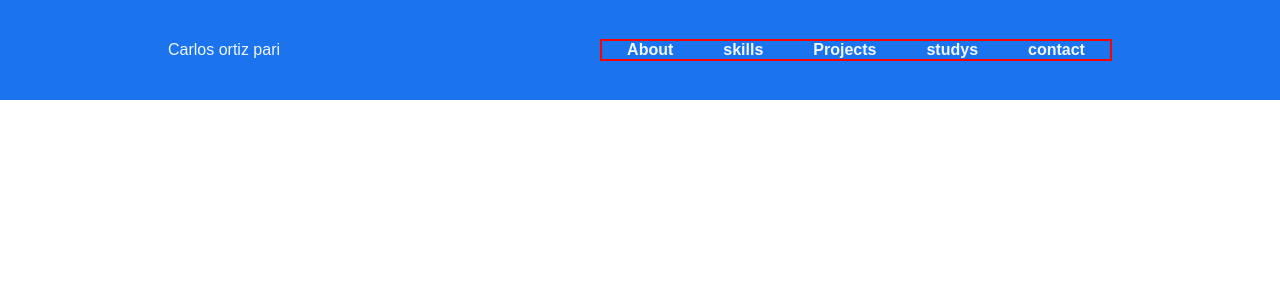
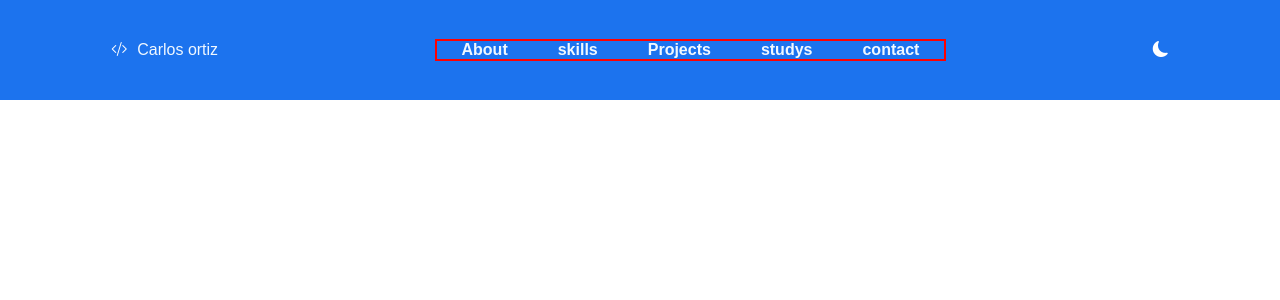
Before and after one commit to CARLOS-ORTIZ-2099/PORTAFOLIO, a React (Vite) app: page / in a window 1280 px wide. Shown: the top 300 px of the page. Built offline with nearby package versions, Linux system fonts and the light colour scheme.

Commit message:
se inseto mas iconos para el menu de navegacion

```diff
--- a/index.html
+++ b/index.html
@@ -3,6 +3,7 @@
   <head>
     <meta charset="UTF-8" />
     <link rel="icon" type="image/svg+xml" href="/vite.svg" />
+    <link rel="stylesheet" href="https://cdn.jsdelivr.net/npm/bootstrap-icons@1.11.3/font/bootstrap-icons.min.css">
     <meta name="viewport" content="width=device-width, initial-scale=1.0" />
     <title>Vite + React</title>
   </head>
--- a/src/components/navbar/Navbar.jsx
+++ b/src/components/navbar/Navbar.jsx
@@ -14,7 +14,10 @@
 
   return (
     <nav className={styles.navbarContainer}>
-        <a className={styles.linkHome} href='/' >Carlos ortiz pari</a>
+        <span className={styles.nameContainer}>
+        <i className="bi bi-code-slash"></i>
+        <a className={styles.linkHome} href='/' >Carlos ortiz </a>
+        </span>
 
         <img onClick={activeMenu} className={styles.menuBtn} src={openMenu ? closeMenuImg : menuImg} alt="" />
 
@@ -40,6 +43,10 @@
           </ul>
         </div>
 
+        <span>
+          <i className="bi bi-moon-fill"></i>
+        </span>
+
     </nav>
   )
 
--- a/src/components/navbar/navbar.module.css
+++ b/src/components/navbar/navbar.module.css
@@ -9,13 +9,20 @@
     height: 100px;
 }
 
+.nameContainer a{
+    margin: 0 10px;
+ }
+
+
+.linkHome{
+    text-decoration: none;
+    color: aliceblue;
+}
+
+
 .menuBtn{
     display: none;
     cursor: pointer;
-}
-.linkHome{
-    text-decoration: none;
-    color: aliceblue;
 }
 
 .menu{
@@ -29,6 +36,7 @@
 }
 
 
+
 .ulContainer li{
     margin: 0 25px;
 }
@@ -39,12 +47,18 @@
     font-weight: bold;
     transition: all ease-in-out .5s;
 }
+
 .ulContainer li a:hover {
     color: rgb(209, 71, 117);
     transition: all ease-in-out .5s;
  }
 
+
 @media screen and (max-width:700px) {
+    .menuBtn{
+        display: block;
+    }
+
     .menu{
         border: solid red 2px;
         position: absolute;
@@ -59,6 +73,13 @@
 
 
     }
+
+    .menu.changeVisibility{
+        /*  visibility: visible; */
+         opacity: 1;
+
+     }
+
     .ulContainer{
        flex-direction: column;
        justify-content: space-evenly;
@@ -66,14 +87,4 @@
        height: 100%;
      }
 
-   .menu.changeVisibility{
-       /*  visibility: visible; */
-        opacity: 1;
-
 }
-
-
-    .menuBtn{
-        display: block;
-    }
-}
```
Lines whose indentation alone changed are shown as unchanged.
